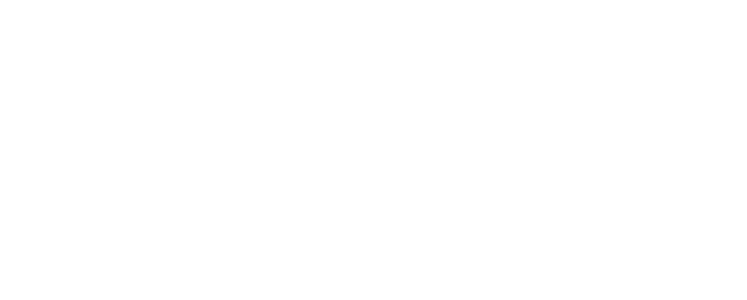
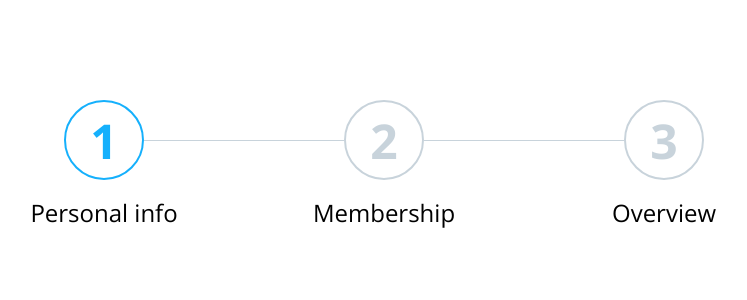
Before and after one commit to MrBuchnev/eleving, a Nuxt app: page / in a window 1280 px wide. Shown: the top 300 px of the page, without its empty margins (256-1003 px from the left). Built offline with nearby package versions, Linux system fonts and the light colour scheme.

Commit message:
add FormContainer and StepsNav components

```diff
--- /dev/null
+++ b/components/Form/StepsNav.vue
@@ -0,0 +1,85 @@
+<template>
+  <ul class="steps">
+    <li
+      v-for="(step, i) in steps"
+      :key="i"
+      class="step"
+      :class="{ 'is-active': i + 1 <= currentStep }"
+    >
+      <div class="step__index">{{ i + 1 }}</div>
+      <div class="step__name">{{ step }}</div>
+    </li>
+  </ul>
+</template>
+
+<script>
+export default {
+  name: "StepsNav",
+
+  props: {
+    steps: { type: [ Array ], required: true, default: () => [] },
+    currentStep: { type: Number, required: true, default: 1 }
+  }
+}
+</script>
+
+<style lang="scss" scoped>
+.steps {
+  display: flex;
+  align-items: flex-start;
+  justify-content: center;
+}
+
+.step {
+  position: relative;
+  display: flex;
+  flex-direction: column;
+  align-items: center;
+
+  & + & {
+    margin-left: 200px;
+  }
+
+  &__index {
+    display: flex;
+    justify-content: center;
+    align-items: center;
+    width: 80px;
+    height: 80px;
+    font-size: 48px;
+    line-height: 65px;
+    border-radius: 50%;
+    font-family: $font-bold;
+    color: $grey-3;
+    border: 2px solid $grey-3;
+    transition: border-color 0.2s ease;
+  }
+
+  .is-active &__index {
+    border-color: $primary;
+    color: $primary;
+  }
+
+  & + & &__index::before {
+    content: '';
+    position: absolute;
+    right: 100%;
+    width: 200px;
+    height: 1px;
+    background-color: $grey-3;
+    transition: background-color 0.2s ease;
+  }
+
+  & + &.is-active &__index::before {
+    background-color: $primary;
+  }
+
+  &__name {
+    position: absolute;
+    top: calc(100% + 16px);
+    font-size: 24px;
+    line-height: 33px;
+    white-space: nowrap;
+  }
+}
+</style>
--- /dev/null
+++ b/components/FormContainer.vue
@@ -0,0 +1,31 @@
+<template>
+  <div class="container">
+    <StepsNav :steps="steps" :current-step="currentStep" />
+  </div>
+</template>
+
+<script>
+import StepsNav from '@/components/Form/StepsNav'
+
+export default {
+  name: 'FormContainer',
+
+  components: {
+    StepsNav
+  },
+
+  data() {
+    return {
+      steps: [ 'Personal info', 'Membership', 'Overview' ],
+      currentStep: 1
+    }
+  }
+}
+</script>
+
+<style lang="scss" scoped>
+.container {
+  max-width: 800px;
+  margin: 100px auto 0;
+}
+</style>
--- a/pages/index.vue
+++ b/pages/index.vue
@@ -1,13 +1,16 @@
 <template>
-  <div class="">
-
-  </div>
+  <FormContainer />
 </template>
 
-<script lang="ts">
+<script>
 import Vue from 'vue'
+import FormContainer from '@/components/FormContainer'
 
 export default Vue.extend({
   name: 'IndexPage',
+
+  components: {
+    FormContainer,
+  }
 })
 </script>
```
